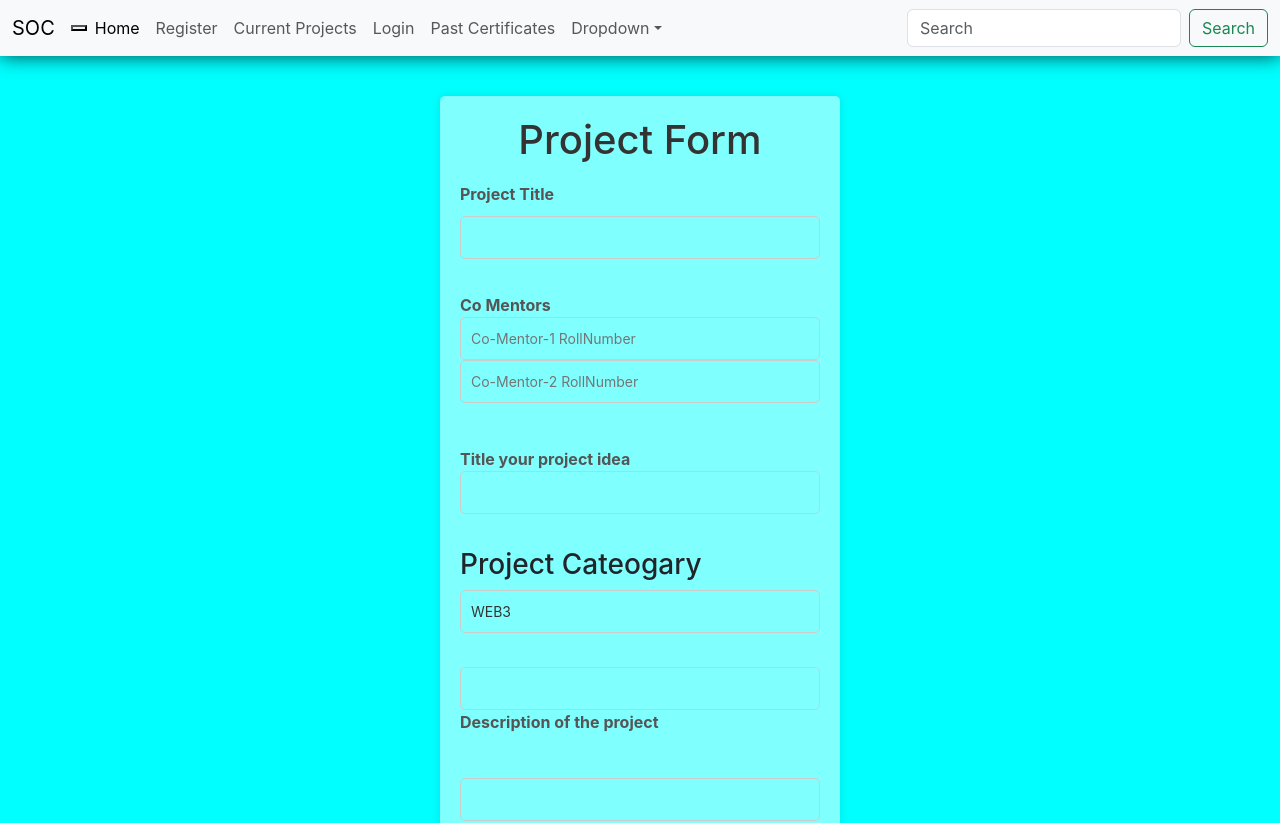
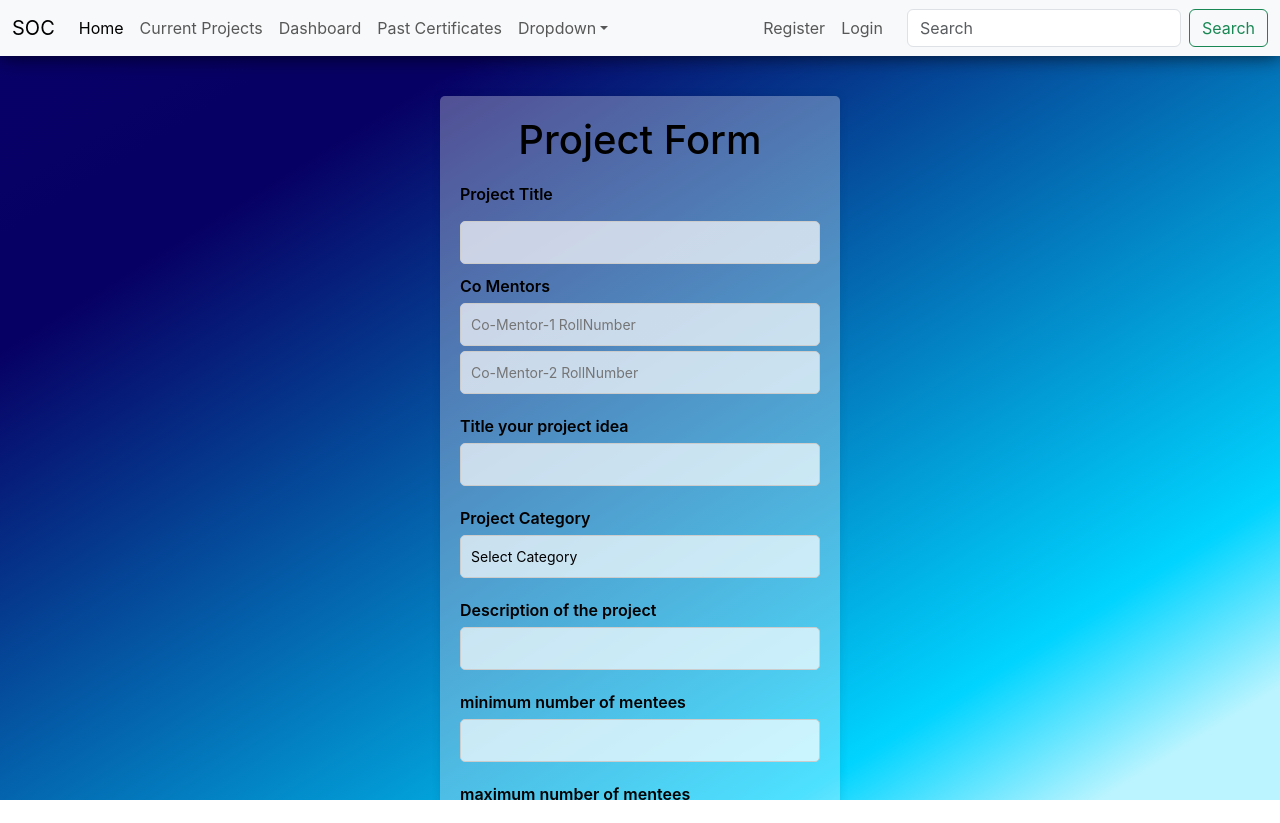
Before and after one commit to wncc/SoC-Portal, a React (Create React App) app in the folder frontend/: page /Dashboard/ProjectForm in a window 1280 px wide. Shown: the top 823 px of the page. After the commit the page ends 800 px from the top, so only its background shows below. Built offline with nearby package versions, Linux system fonts and the light colour scheme.

Commit message:
background changes

```diff
--- a/frontend/src/components/Navbar.js
+++ b/frontend/src/components/Navbar.js
@@ -1,37 +1,19 @@
 import React from "react";
-// import PropTypes from "prop-types";
-import {
-  Link
-} from "react-router-dom";
+import { Link } from "react-router-dom";
 
-
-// const router = createBrowserRouter([
-//   {
-//     path: "/",
-//     element: <MenteeForm/>,
-//   },
-// ]);
-
-
-// const router = createBrowserRouter(routes);
-
-// const handleButtonClick = () => {
-//   // Use the router to navigate to a specific route
-//   router.navigate('/'); // Replace '/' with the desired route
-// };
-
-
-export default function Navbar(props){
+export default function Navbar(props) {
   const style = {
     boxShadow: "0px 0px 20px 0px rgba(0,0,0,0.75)",
-  }
+  };
 
-    return(
+  return (
     <nav className="navbar navbar-expand-lg bg-body-tertiary" style={style}>
       <div className="container-fluid">
-          <a className="navbar-brand" href="/">{props.title}</a>
+        <a className="navbar-brand" href="/">
+          {props.title}
+        </a>
         <button
-            classNameName="navbar-toggler"
+          className="navbar-toggler"
           type="button"
           data-bs-toggle="collapse"
           data-bs-target="#navbarSupportedContent"
@@ -39,53 +21,95 @@ export default function Navbar(props){
           aria-expanded="false"
           aria-label="Toggle navigation"
         >
-            <span classNameName="navbar-toggler-icon"></span>
+          <span className="navbar-toggler-icon"></span>
         </button>
         <div className="collapse navbar-collapse" id="navbarSupportedContent">
           <ul className="navbar-nav me-auto mb-2 mb-lg-0">
             <li className="nav-item">
-                <a className="nav-link active" aria-current="page" href="/">Home</a>
+              <a className="nav-link active" aria-current="page" href="/">
+                Home
+              </a>
+            </li>
+
+            <li className="nav-item">
+              <a className="nav-link" href="/current_projects">
+                Current Projects
+              </a>
             </li>
             <li className="nav-item">
-                <a className="nav-link" href="/register" >Register</a>
-                  {/* <Link to="/register">Register</Link>              */}
+              <a className="nav-link" href="/dashboard">
+                Dashboard
+              </a>
             </li>
             <li className="nav-item">
-                <a className="nav-link" href="/current_projects">Current Projects</a>
-                {}
-              </li>
-              <li className="nav-item">
-                <a className="nav-link" href="/previous_projects">Login</a>
-              </li>
-              <li className="nav-item">
-                <a className="nav-link" href="https://itc.gymkhana.iitb.ac.in/certificates/">Past Certificates</a>
+              <a
+                className="nav-link"
+                href="https://itc.gymkhana.iitb.ac.in/certificates/"
+              >
+                Past Certificates
+              </a>
             </li>
             <li className="nav-item dropdown">
-                <a className="nav-link dropdown-toggle" href="/" role="button" data-bs-toggle="dropdown" aria-expanded="false">
+              <a
+                className="nav-link dropdown-toggle"
+                href="/"
+                role="button"
+                data-bs-toggle="dropdown"
+                aria-expanded="false"
+              >
                 Dropdown
               </a>
               <ul className="dropdown-menu">
-                  <li><a className="dropdown-item" href="/">Action</a></li>
-                  <li><a className="dropdown-item" href="/">Another action</a></li>
-                  <li><hr className="dropdown-divider"/></li>
-                  <li><a classNameName="dropdown-item" href="/">Something else here</a></li>
+                <li>
+                  <a className="dropdown-item" href="/">
+                    Action
+                  </a>
+                </li>
+                <li>
+                  <a className="dropdown-item" href="/">
+                    Another action
+                  </a>
+                </li>
+                <li>
+                  <hr className="dropdown-divider" />
+                </li>
+                <li>
+                  <a className="dropdown-item" href="/">
+                    Something else here
+                  </a>
+                </li>
               </ul>
             </li>
           </ul>
+          <ul className="navbar-nav me-3 mb-2 mb-lg-0">
+            <li className="nav-item">
+              <a className="nav-link" href="/register">
+                Register
+              </a>
+            </li>
+            <li className="nav-item">
+              <a className="nav-link" href="/previous_projects">
+                Login
+              </a>
+            </li>
+          </ul>
           <form className="d-flex" role="search">
-              <input className="form-control me-2" type="search" placeholder="Search" aria-label="Search"/>
-              <button className="btn btn-outline-success" type="submit">Search</button>
+            <input
+              className="form-control me-2"
+              type="search"
+              placeholder="Search"
+              aria-label="Search"
+            />
+            <button className="btn btn-outline-success" type="submit">
+              Search
+            </button>
           </form>
         </div>
       </div>
     </nav>
-    )
+  );
 }
-
-// Navbar.PropTypes={
-//     title: PropTypes.string,
-// }
 
 Navbar.defaultProps = {
   title: 'set title here',
-}
+};
--- a/frontend/src/components/ProjectCard.css
+++ b/frontend/src/components/ProjectCard.css
@@ -6,7 +6,7 @@
 
 .project-card {
     background-color: #fff;
-    border-radius: 10px;
+    border-radius: 0 0 10px 10px;
     box-shadow: 0 0 10px rgba(0, 0, 0, 0.1);
     padding: 20px;
 }
--- a/frontend/src/components/project_form.css
+++ b/frontend/src/components/project_form.css
@@ -2,7 +2,7 @@
     max-width: 400px;
     margin: 5vh auto;
     padding: 20px;
-    background-color: rgba(255, 255, 255, 0.5);
+    background-color: rgba(255, 255, 255, 0.3);
     background: blur(100px);
     border-radius: 5px;
     box-shadow: 0 0 10px rgba(0, 0, 0, 0.1);
@@ -10,7 +10,7 @@
 
   .project_form h1 {
     text-align: center;
-    color: #333;
+    color: black;
   }
 
   .project_form form {
@@ -20,8 +20,8 @@
 
   .project_form label {
     margin: 10px 0;
-    font-weight: bold;
-    color: #555;
+    font-weight: 600;
+    color: black;
   }
 
   .project_form input[type="text"],
@@ -33,8 +33,9 @@
     border: 1px solid #ccc;
     border-radius: 5px;
     font-size: 14px;
-    background: transparent;
-    color: #333;
+    background: rgba(255, 255, 255, 0.7);
+    margin: 5px 0 0 0;
+    color: rgba(0, 0, 0, 0.7);
   }
 
   .project_form select {
@@ -42,7 +43,7 @@
     padding: 10px;
     border: 1px solid #ccc;
     border-radius: 5px;
-    color: #333;
+    color: rgba(0, 0, 0, 1);
     cursor: pointer;
   }
 
@@ -50,10 +51,11 @@
     margin: 20px 0;
     padding: 10px 20px;
     background-color: transparent;
-    border: 1px solid #007BFF;
+    border: 1px solid black;
     border-radius: 5px;
     font-size: 16px;
-    color: #007BFF;
+    color: black;
+    width: 100%;
     cursor: pointer;
     transition: background-color 0.3s, color 0.3s;
   }
--- a/frontend/src/components/scrollable.css
+++ b/frontend/src/components/scrollable.css
@@ -10,11 +10,15 @@
 
 
 .background{
-    background-color: aqua;
-    background-repeat: no-repeat;
-    background-size: cover;
-    min-height: 100vh;
-    overflow-x: hidden;
+  background: rgb(11,0,207);
+  background: linear-gradient(148deg, rgba(11,0,207,1) 0%, rgba(8,0,105,1) 0%, rgba(7,0,100,1) 15%, rgba(7,0,100,1) 22%, rgba(0,212,255,1) 81%, rgba(187,244,255,1) 93%);
+  height: 100vh;
+  width: 100vw;
+  position: fixed;
+  top: 0;
+  left: 0;
+  overflow-x: hidden;
+
 }
 
 .LinkCSS {
--- a/frontend/src/components/textstyle.css
+++ b/frontend/src/components/textstyle.css
@@ -1,15 +1,17 @@
+.textform{
+    color: #fff;
+    padding: 5vh 5vh;
+}
 .text{
     align-items: center;
     width: 500px;
     height: 200px;
     margin: auto;
     margin-top: 25px;
-    color: black;
 }
 
 .forSOC{
     align-items: center;
-    color: black;
 }
 
 .container1{
--- a/frontend/src/pages/ProjectFrom.jsx
+++ b/frontend/src/pages/ProjectFrom.jsx
@@ -25,7 +25,7 @@ export default function ProjectForm(){
         const {id,value} = e.target
         setProjectlist({
           ...projectlist,
-            [id] : value,
+            [id] :  value,
             // console.log(projectlist)
         })
         console.log('id:', id);
@@ -51,8 +51,6 @@ export default function ProjectForm(){
             if(roll_number.data.length === 0){
                 alert("No such user exists")
                 e.target.style.backgroundColor = 'red';
-
-
             }
             else{
                 e.target.style.backgroundColor = 'green';
@@ -75,57 +73,46 @@ export default function ProjectForm(){
             <form>
                 <label>Project Title</label>
                 <input type='text' id='title' onChange={detailsChange}/>
-                <br></br>
                 <label>
                     Co Mentors
                     <input type='text' placeholder="Co-Mentor-1 RollNumber" onBlur={handleRollNumberChange}/>
                     <input type='text' placeholder="Co-Mentor-2 RollNumber" onBlur={handleRollNumberChange}/>
-
                 </label>
-
-                <br></br>
                 <label>
                     Title your project idea
                     <input  type='text' id='abc' requried onChange={detailsChange}/>
                 </label>
-                <br></br>
-                <div>
-                        <h3>Project Cateogary</h3>
+                <label>
+                    Project Category
                     <select id='categary' onChange={detailsChange}>
+                        <option value={0}>Select Category</option>
                         <option value="WEB3">WEB3</option>
                         <option value="AIML">AIML</option>
                         <option value="DEV">DEV</option>
                         <option value="CP">CP</option>
                         <option value="MISC">MISC</option>
                     </select>
-                        <br></br>
-                        <br></br>
-                </div>
+                </label>
                 <label>
+                    Description of the project
                     <input type='text' id='description' onChange={detailsChange}/>
-                    Description of the project
                 </label>
-                <br></br>
                 <label>
+                    minimum number of mentees
                     <input type='number' id='mentee_min' onChange={detailsChange}/>
-                    minimum number of mentees
                 </label>
-                <br></br>
                 <label>
+                    maximum number of mentees
                     <input type='number' id='mentee_max' onChange={detailsChange}/>
-                    maximum number of mentees
                 </label>
-                <br></br>
                 <label>
                     Prereqisite of the mentees(if any)
                     <input type ='text' id='abstract' onChange={detailsChange}/>
                 </label>
-                <br></br>
                 <label>
-                    timeline(if any)
+                    Timeline(if any)
                     <input type ='text' id='timeline' onChange={detailsChange}/>
                 </label>
-                <br></br>
                 <label>
                     upload the banner of the project (as pdf)
                     <input type='file'id='banner_image' onChange={detailsChange}/>
```
Also changed, not shown: frontend/src/components/form.css (+13 -5 lines). Lines whose indentation alone changed are shown as unchanged.
